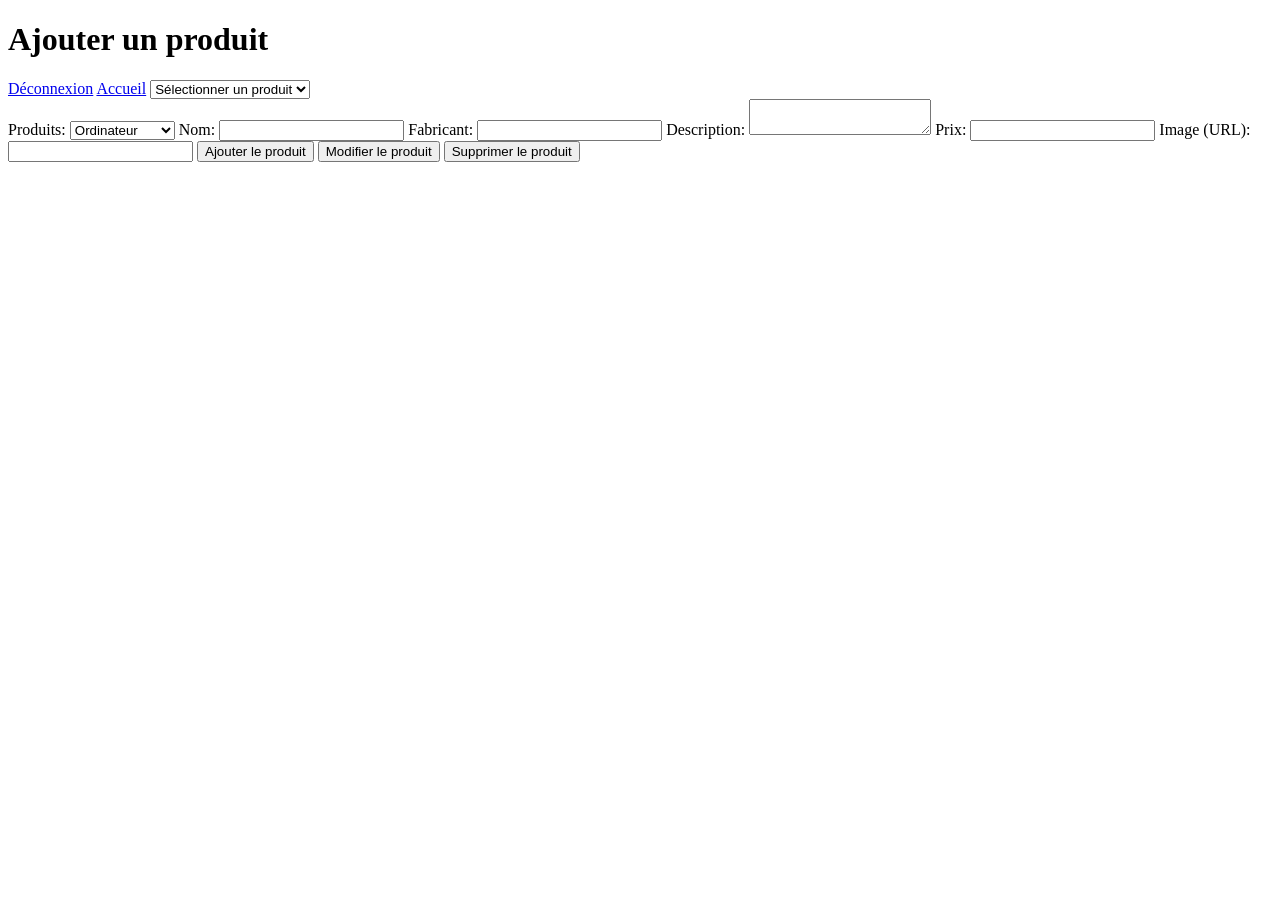
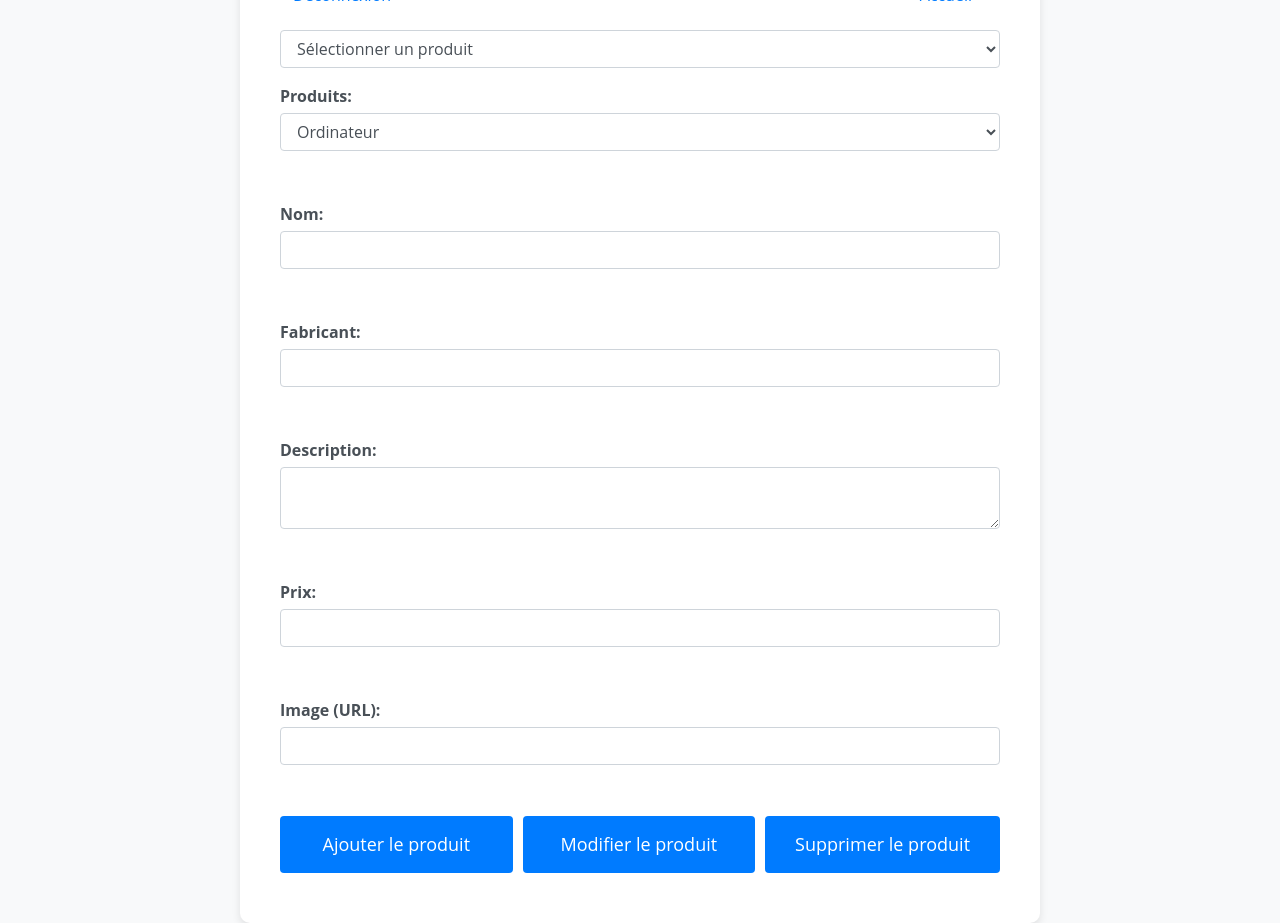
Before and after one commit to MohamedB94/Ecom3, a PHP site: page /admin.php in a window 1280 px wide. Before the commit the page ends 162 px from the top, so only its background shows below. Run offline with PHP 8.4, Linux system fonts and the light colour scheme; a user stored in the database is signed in; data that the repository does not hold is empty.

Commit message:
style page admin

```diff
--- a/admin.css
+++ b/admin.css
@@ -0,0 +1,145 @@
+/* Style général pour le corps de la page */
+body {
+    font-family: 'Open Sans', sans-serif;
+    background-color: #f8f9fa;
+    color: #495057;
+    display: flex;
+    justify-content: center;
+    align-items: center;
+    height: 100vh;
+    margin: 0;
+}
+
+/* Style du conteneur principal */
+.container {
+    background-color: white;
+    padding: 40px;
+    border-radius: 10px;
+    box-shadow: 0 4px 8px rgba(0, 0, 0, 0.1);
+    width: 100%;
+    max-width: 800px;
+}
+
+/* Style de l'en-tête */
+h1 {
+    text-align: center;
+    margin-bottom: 30px;
+    font-size: 24px;
+    color: #333;
+}
+
+/* Style des liens de navigation */
+a {
+    color: #007bff;
+    text-decoration: none;
+    margin-right: 15px;
+}
+
+a:hover {
+    text-decoration: underline;
+}
+
+/* Style des champs de formulaire */
+label {
+    display: block;
+    margin-bottom: 5px;
+    font-weight: bold;
+}
+
+input[type="text"],
+input[type="number"],
+textarea,
+select {
+    width: 100%;
+    padding: 10px;
+    margin-bottom: 20px;
+    border: 1px solid #ced4da;
+    border-radius: 4px;
+    box-sizing: border-box;
+    font-size: 16px;
+}
+
+/* Style des boutons */
+input[type="submit"] {
+    background-color: #007bff;
+    color: white;
+    border: none;
+    padding: 15px 30px;
+    border-radius: 4px;
+    cursor: pointer;
+    width: 100%;
+    box-sizing: border-box;
+    font-size: 18px;
+    margin-bottom: 10px;
+}
+
+input[type="submit"]:hover {
+    background-color: #0056b3;
+}
+
+/* Style pour les options de produit */
+.product-container {
+    display: flex;
+    flex-wrap: wrap;
+    gap: 20px;
+}
+
+.product {
+    position: relative;
+    width: 200px;
+    text-align: center;
+}
+
+.product img {
+    width: 100%;
+    cursor: pointer;
+}
+
+.product-options {
+    display: none;
+    position: absolute;
+    top: 0;
+    left: 0;
+    width: 100%;
+    height: 100%;
+    background: rgba(0, 0, 0, 0.5);
+    color: white;
+    justify-content: center;
+    align-items: center;
+    flex-direction: column;
+}
+
+.product:hover .product-options {
+    display: flex;
+}
+
+/* Style pour le formulaire */
+form {
+    display: flex;
+    flex-direction: column;
+    gap: 15px;
+}
+
+/* Style pour les champs de formulaire en ligne */
+.form-inline {
+    display: flex;
+    flex-wrap: wrap;
+    gap: 15px;
+}
+
+.form-inline label {
+    flex: 1 1 100px;
+}
+
+.form-inline input,
+.form-inline select,
+.form-inline textarea {
+    flex: 2 1 200px;
+}
+
+/* Style pour les boutons d'action */
+.action-buttons {
+    display: flex;
+    justify-content: space-between;
+    gap: 10px;
+}
--- a/admin.php
+++ b/admin.php
@@ -63,45 +63,16 @@ $conn->close(); // Ferme la connexion à la base de données
     <meta charset="UTF-8">
     <meta name="viewport" content="width=device-width, initial-scale=1.0">
     <title>Ajouter un produit</title>
+    <link rel="stylesheet" href="https://stackpath.bootstrapcdn.com/bootstrap/4.5.2/css/bootstrap.min.css">
     <link rel="stylesheet" href="admin.css">
-    <style>
-        .product-container {
-            display: flex;
-            flex-wrap: wrap;
-            gap: 20px;
-        }
-        .product {
-            position: relative;
-            width: 200px;
-            text-align: center;
-        }
-        .product img {
-            width: 100%;
-            cursor: pointer;
-        }
-        .product-options {
-            display: none;
-            position: absolute;
-            top: 0;
-            left: 0;
-            width: 100%;
-            height: 100%;
-            background: rgba(0, 0, 0, 0.5);
-            color: white;
-            justify-content: center;
-            align-items: center;
-            flex-direction: column;
-        }
-        .product:hover .product-options {
-            display: flex;
-        }
-    </style>
 </head>
 <body>
     <div class="container">
         <h1>Ajouter un produit</h1>
-        <a href="logout.php">Déconnexion</a>
-        <a href="index.php">Accueil</a>
+        <div class="d-flex justify-content-between mb-3">
+            <a href="logout.php" class="btn btn-link">Déconnexion</a>
+            <a href="index.php" class="btn btn-link">Accueil</a>
+        </div>
         <!-- Combo box pour sélectionner un produit -->
         <select id="productSelect" class="form-control mb-3">
             <option value="">Sélectionner un produit</option>
@@ -113,25 +84,39 @@ $conn->close(); // Ferme la connexion à la base de données
         <form action="admin.php" method="post">
             <input type="hidden" name="id" id="id">
             <input type="hidden" name="action" id="action" value="ajouter">
+            <div class="form-group">
                 <label for="produits">Produits:</label>
                 <select id="produits" name="produits" class="form-control" required>
                     <option value="Ordinateur">Ordinateur</option>
                     <option value="Périphériques">Périphériques</option>
                     <option value="Composants">Composants</option>
                 </select>
+            </div>
+            <div class="form-group">
                 <label for="nom">Nom:</label>
                 <input type="text" id="nom" name="nom" class="form-control" required>
+            </div>
+            <div class="form-group">
                 <label for="fabricant">Fabricant:</label>
                 <input type="text" id="fabricant" name="fabricant" class="form-control" required>
+            </div>
+            <div class="form-group">
                 <label for="description">Description:</label>
                 <textarea id="description" name="description" class="form-control" required></textarea>
+            </div>
+            <div class="form-group">
                 <label for="prix">Prix:</label>
                 <input type="number" id="prix" name="prix" class="form-control" step="0.01" required>
+            </div>
+            <div class="form-group">
                 <label for="image">Image (URL):</label>
                 <input type="text" id="image" name="image" class="form-control" required>
-            <input type="submit" value="Ajouter le produit" onclick="document.getElementById('action').value='ajouter'">
-            <input type="submit" value="Modifier le produit" onclick="document.getElementById('action').value='modifier'">
-            <input type="submit" value="Supprimer le produit" onclick="document.getElementById('action').value='supprimer'">
+            </div>
+            <div class="action-buttons">
+                <input type="submit" value="Ajouter le produit" class="btn btn-primary" onclick="document.getElementById('action').value='ajouter'">
+                <input type="submit" value="Modifier le produit" class="btn btn-secondary" onclick="document.getElementById('action').value='modifier'">
+                <input type="submit" value="Supprimer le produit" class="btn btn-danger" onclick="document.getElementById('action').value='supprimer'">
+            </div>
         </form>
     </div>
     <script>
```
Lines whose indentation alone changed are shown as unchanged.
